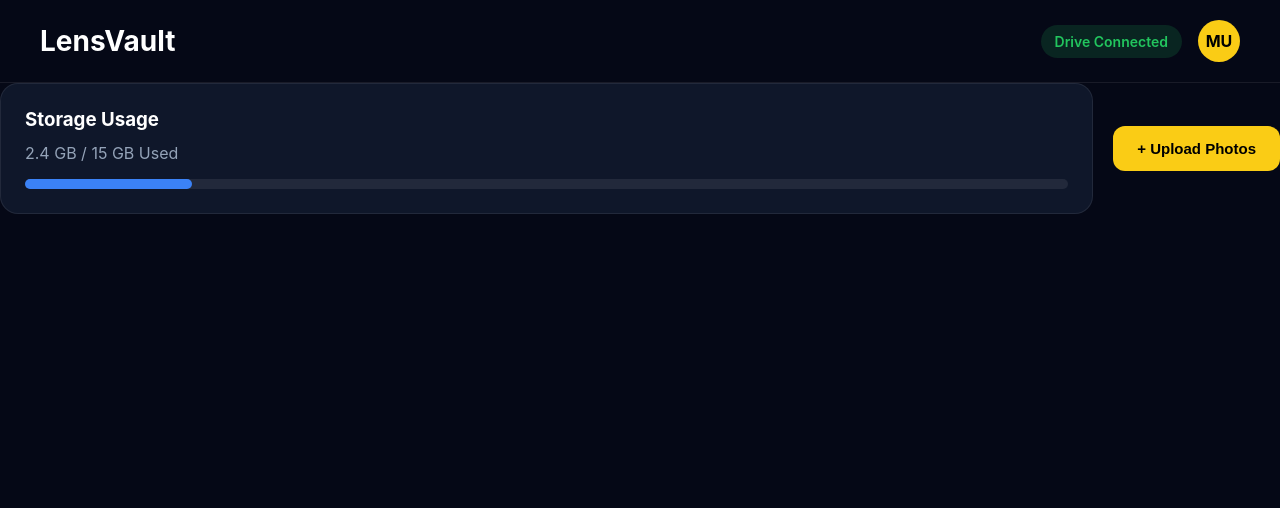
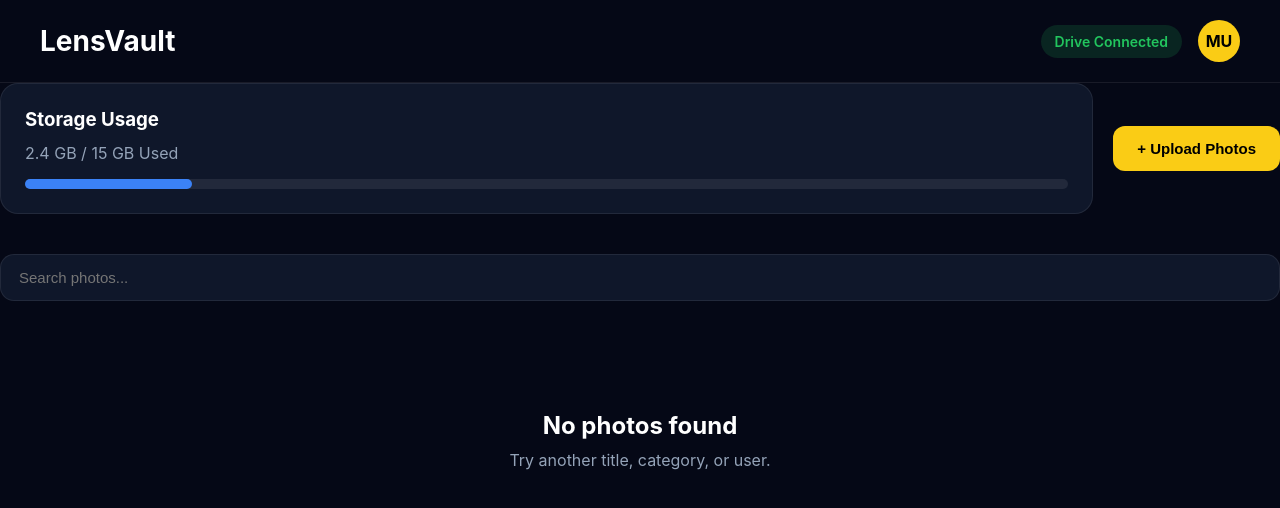
Before and after one commit to tawfiquz-zaman/lensVault, a React app in the folder frontend/: page /dashboard in a window 1280 px wide. Shown: the top 508 px of the page. Built offline with nearby package versions, Linux system fonts and the light colour scheme; the HTML template or start-up script is replaced by a standard one.

Commit message:
Add dashboard search and filtering system

```diff
--- a/frontend/src/App.css
+++ b/frontend/src/App.css
@@ -1099,3 +1099,49 @@ button {
     width: 100%;
   }
 }
+
+
+
+/* ==========================
+   SEARCH SYSTEM
+========================== */
+
+.search-bar {
+  margin: 20px 0 30px;
+}
+
+.search-bar input {
+  width: 100%;
+
+  padding: 14px 18px;
+
+  border-radius: 14px;
+
+  border: 1px solid rgba(255, 255, 255, 0.08);
+
+  background: #0f172a;
+
+  color: white;
+
+  font-size: 15px;
+
+  outline: none;
+}
+
+.search-bar input:focus {
+  border-color: #3b82f6;
+}
+
+.empty-search {
+  text-align: center;
+
+  padding: 80px 20px;
+
+  color: #94a3b8;
+}
+
+.empty-search h2 {
+  color: white;
+
+  margin-bottom: 10px;
+}
--- /dev/null
+++ b/frontend/src/components/SearchBar.jsx
@@ -0,0 +1,19 @@
+function SearchBar({
+  searchTerm,
+  setSearchTerm,
+}) {
+  return (
+    <div className="search-bar">
+      <input
+        type="text"
+        placeholder="Search photos..."
+        value={searchTerm}
+        onChange={(e) =>
+          setSearchTerm(e.target.value)
+        }
+      />
+    </div>
+  );
+}
+
+export default SearchBar;
--- a/frontend/src/pages/Dashboard.jsx
+++ b/frontend/src/pages/Dashboard.jsx
@@ -4,13 +4,28 @@ import StorageCard from "../components/StorageCard";
 import UploadButton from "../components/UploadButton";
 import GalleryGrid from "../components/GalleryGrid";
 import UploadModal from "../components/UploadModal";
+import SearchBar from "../components/SearchBar";
 
 import { usePhotos } from "../context/PhotoContext";
 
 function Dashboard() {
   const [isModalOpen, setIsModalOpen] = useState(false);
+  const [searchTerm, setSearchTerm] = useState("");
 
   const { photos, addPhotos } = usePhotos();
+
+  const filteredPhotos = photos.filter(
+    (photo) =>
+      photo.title
+        .toLowerCase()
+        .includes(searchTerm.toLowerCase()) ||
+      photo.category
+        .toLowerCase()
+        .includes(searchTerm.toLowerCase()) ||
+      photo.user
+        .toLowerCase()
+        .includes(searchTerm.toLowerCase())
+  );
 
   const handleUpload = async (selectedFiles) => {
     const convertedPhotos = await Promise.all(
@@ -22,21 +37,13 @@ function Dashboard() {
             reader.onloadend = () => {
               resolve({
                 id: Date.now() + Math.random(),
-
                 image: reader.result,
-
                 title: file.name,
-
                 category: "Uploaded",
-
                 user: "You",
-
                 likes: 0,
-
                 comments: 0,
-
                 liked: false,
-
                 commentsList: [],
               });
             };
@@ -58,7 +65,24 @@ function Dashboard() {
         <UploadButton onClick={() => setIsModalOpen(true)} />
       </div>
 
-      <GalleryGrid photos={photos} />
+      <SearchBar
+        searchTerm={searchTerm}
+        setSearchTerm={setSearchTerm}
+      />
+
+      <>
+        {filteredPhotos.length > 0 ? (
+          <GalleryGrid photos={filteredPhotos} />
+        ) : (
+          <div className="empty-search">
+            <h2>No photos found</h2>
+            <p>
+              Try another title, category,
+              or user.
+            </p>
+          </div>
+        )}
+      </>
 
       <UploadModal
         isOpen={isModalOpen}
```
